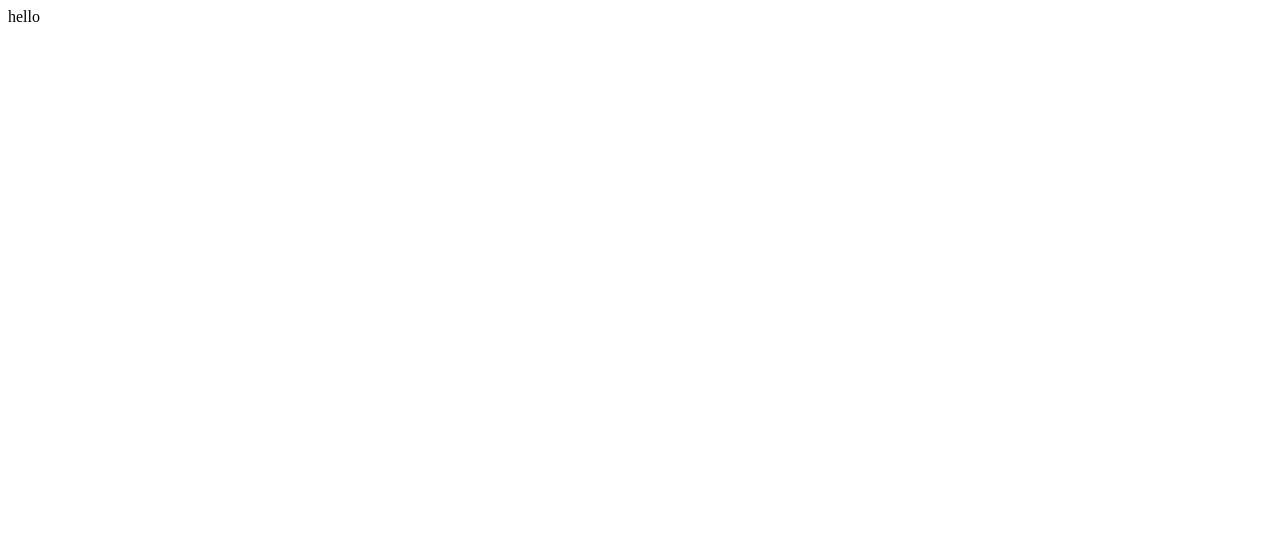
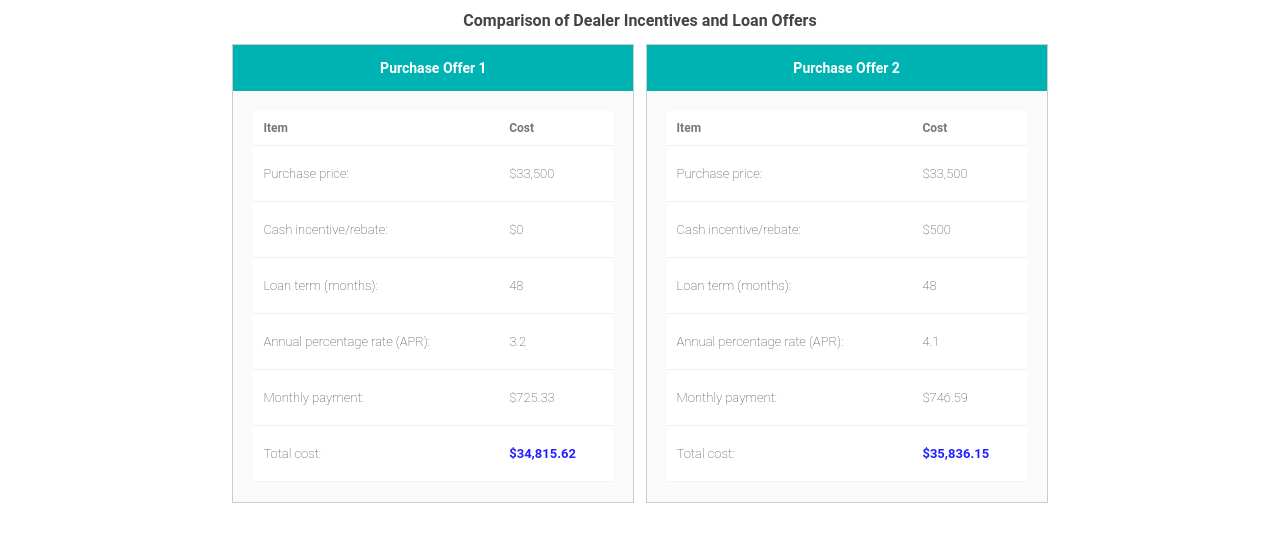
Before and after one commit to TemporarilyQualmless/CS-208_5.03-Lab, a website: page index.html in a window 1280 px wide. Drawn offline with Linux system fonts and the light colour scheme; files that its build step writes are made by us from their sources.

Commit message:
finished with lab 5

```diff
--- a/index.html
+++ b/index.html
@@ -3,14 +3,103 @@
 
 <head>
   <meta charset="utf-8">
-  <title>CS208 - Starter Code (UPDATE ME)!</title>
+  <title>05.03 Lab</title>
   <meta name="description" content="">
   <meta name="viewport" content="width=device-width, initial-scale=1">
   <link rel="stylesheet" href="style.css">
 </head>
 
 <body>
-hello
+
+   <div class="container">
+
+      <h1>Comparison of Dealer Incentives and Loan Offers</h1>
+
+      <section class="offer">
+
+         <h2 class="offer-title">Purchase Offer 1</h2>
+
+         <div class="offer-contents">
+
+            <table>
+
+               <thead>
+                  <tr>
+                     <th>Item</th>
+                     <th>Cost</th>
+                  </tr>
+               </thead>
+
+               <tbody>
+                  <tr>
+                     <td>Purchase price:</td>
+                     <td>$33,500</td>
+                  </tr>
+                  <tr>
+                     <td>Cash incentive/rebate:</td>
+                     <td>$0</td>
+                  </tr>
+                  <tr>
+                     <td>Loan term (months):</td>
+                     <td>48</td>
+                  </tr>
+                  <tr>
+                     <td>Annual percentage rate (APR):</td>
+                     <td>3.2</td>
+                  </tr>
+                  <tr>
+                     <td>Monthly payment:</td>
+                     <td>$725.33</td>
+                  </tr>
+                  <tr>
+                     <td>Total cost:</td>
+                     <td class="final-value">$34,815.62</td>
+                  </tr>
+               </tbody>
+            </table>
+         </div>
+      </section>
+
+
+      <section class="offer">
+         <h2 class="offer-title">Purchase Offer 2</h2>
+         <div class="offer-contents">
+            <table>
+               <thead>
+                  <tr>
+                     <th>Item</th>
+                     <th>Cost</th>
+                  </tr>
+               </thead>
+               <tbody>
+                  <tr>
+                     <td>Purchase price:</td>
+                     <td>$33,500</td>
+                  </tr>
+                  <tr>
+                     <td>Cash incentive/rebate:</td>
+                     <td>$500</td>
+                  </tr>
+                  <tr>
+                     <td>Loan term (months):</td>
+                     <td>48</td>
+                  </tr>
+                  <tr>
+                     <td>Annual percentage rate (APR):</td>
+                     <td>4.1</td>
+                  </tr>
+                  <tr>
+                     <td>Monthly payment:</td>
+                     <td>$746.59</td>
+                  </tr>
+                  <tr>
+                     <td>Total cost:</td>
+                     <td class="final-value">$35,836.15</td>
+                  </tr>
+               </tbody>
+            </table>
+         </div>
+      </section>
+   </div>
 </body>
-
 </html>
```
Also changed, not shown: dist/style.css.
